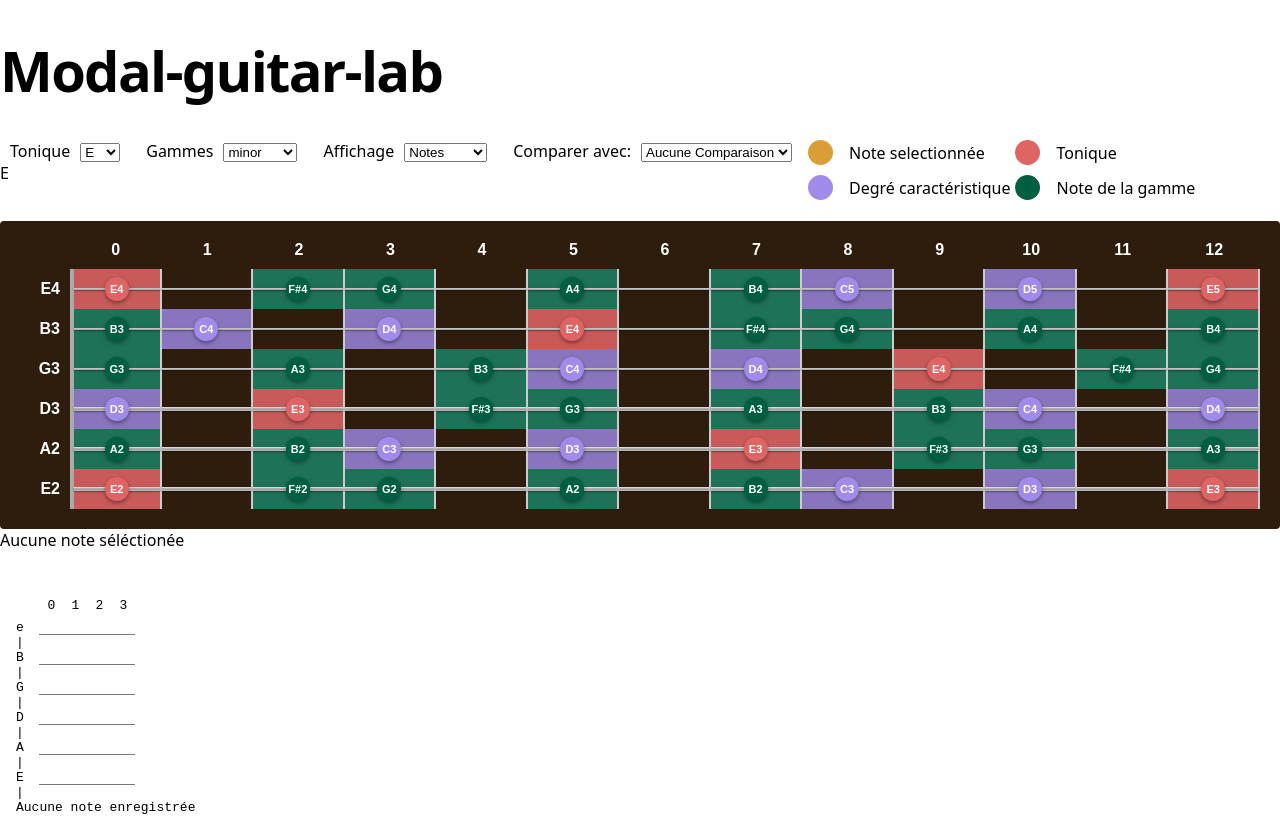
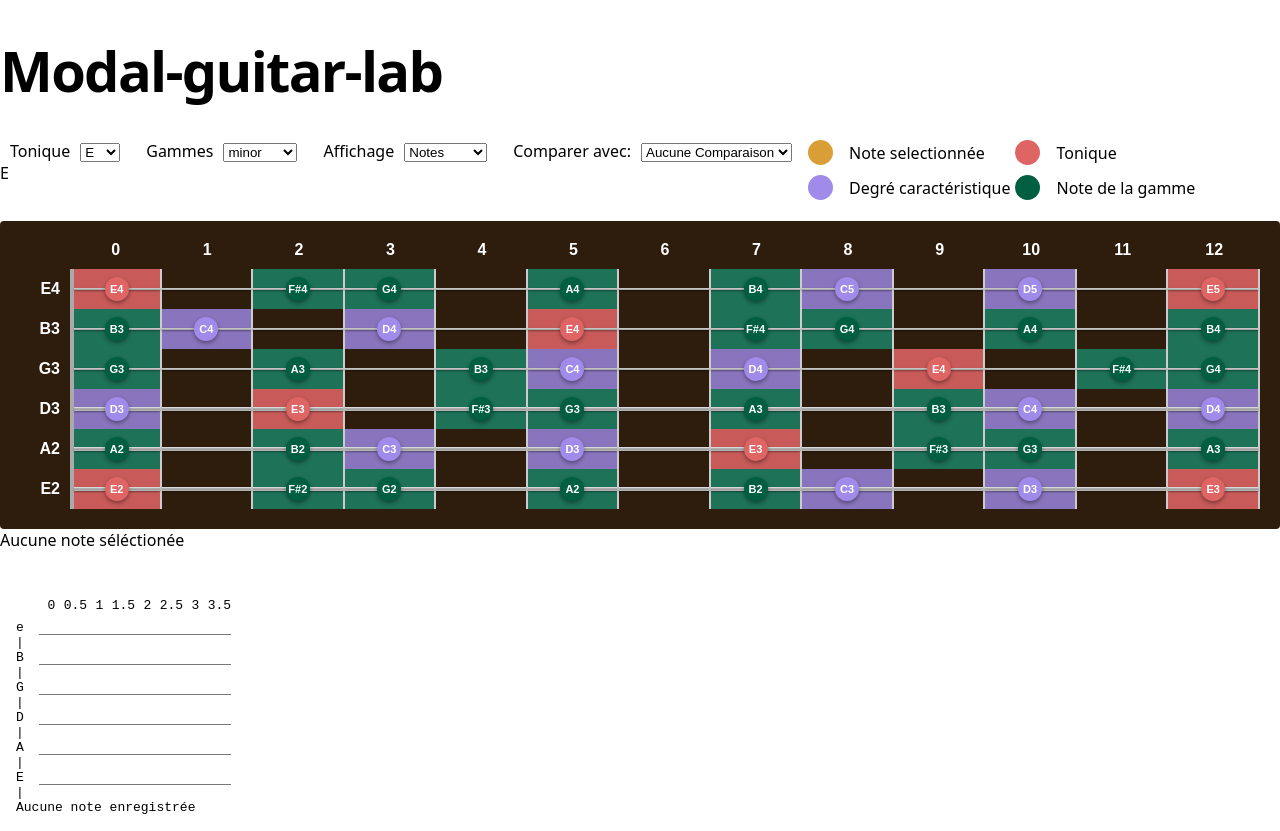
Before and after one commit to ben-sentenac/MODAL-GUITAR-LAB, a React (Vite) app: page / in a window 1280 px wide. Built offline with nearby package versions, Linux system fonts and the light colour scheme.

Commit message:
feat(tab):add half beat subdivisions

```diff
--- a/src/GuitarTab.tsx
+++ b/src/GuitarTab.tsx
@@ -9,9 +9,11 @@ export function GuitarTab({ solo }: GuitarTabProps) {
     const stringLabels = ["e", "B", "G", "D", "A", "E"];
     const canDisplayTab = solo.length > 0;
 
+    const stepBeats = 0.5;
+
     const totalBeats = Math.max(4, getSoloEndBeat(solo));
 
-    const timeGridCells = computeTimeGrid(totalBeats, 1);
+    const timeGridCells = computeTimeGrid(totalBeats, stepBeats);
     const gridStartCells = timeGridCells.slice(0, -1);
     return (
         <div className="guitar-tab-container">
@@ -37,7 +39,7 @@ export function GuitarTab({ solo }: GuitarTabProps) {
                             {
                                 solo.filter((note) => note.stringPos === i + 1)
                                     .map((note) => {
-                                        const placement = getNoteGridPlacement(note);
+                                        const placement = getNoteGridPlacement(note,stepBeats);
                                         return (
                                         <span
                                         key={note.startBeat}
--- a/src/music/solo.ts
+++ b/src/music/solo.ts
@@ -60,9 +60,11 @@ export type GridPlacement = {
     columnSpan: number
 }
 
-export function getNoteGridPlacement(note:SoloNote): GridPlacement {
+export function getNoteGridPlacement(note:SoloNote,stepBeats:number = 1): GridPlacement {
+    const gridOffset = 1;
+    const subdivisionBeat = note.startBeat / stepBeats;
     return {
-        columnStart:note.startBeat + 1,
-        columnSpan:note.durationBeats
+        columnStart:subdivisionBeat + gridOffset,
+        columnSpan:note.durationBeats / stepBeats
     }
 }
```
Also changed, not shown: 1 other file (tests, documents, lock files or other folders).
